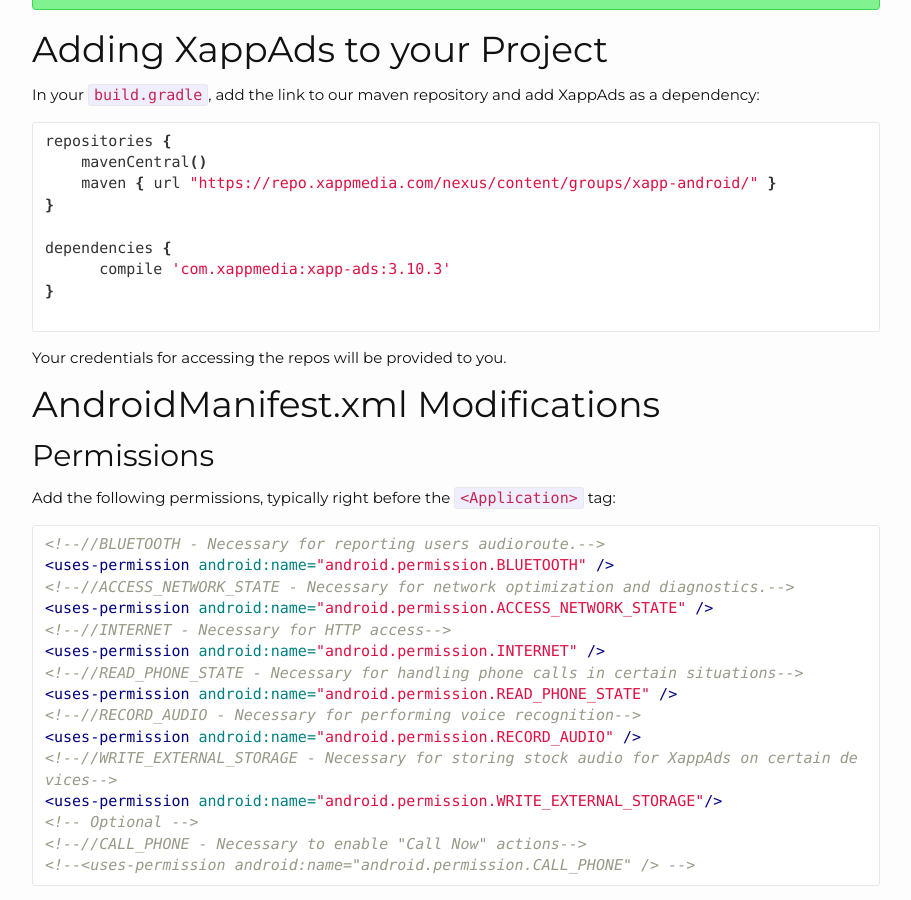
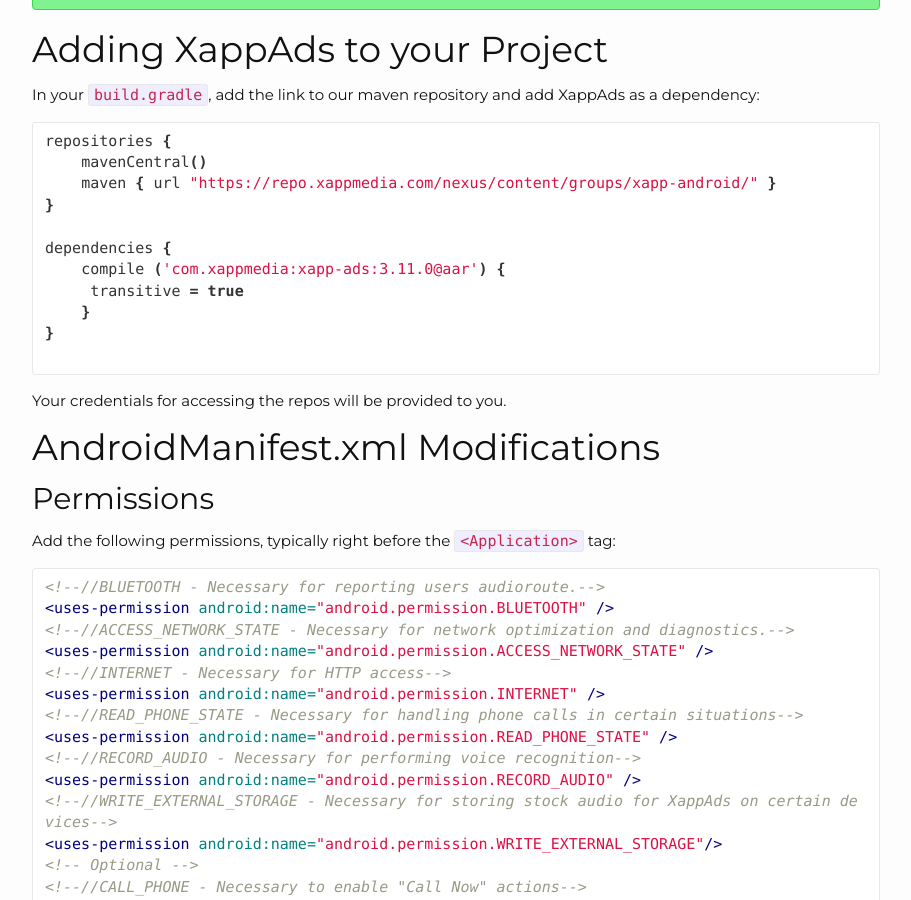
Before and after one commit to chrsdietz/Documentation, a Jekyll site: the page built from _android/quick-start.markdown, in a window 1280 px wide and 900 px high, scrolled down 306 px. Shown: the whole window, without its empty margins (38-949 px from the left). Built offline with Jekyll 4.4.1, drawn with Linux system fonts in a browser that asks for light colours; nearby versions of some CDN libraries; library files that are not in the unit come from our copies; Markdown is read by kramdown in place of the engine named in the settings; comment, search, counter and statistics services are not loaded.

Commit message:
updated the dependency compile

````diff
--- a/_android/quick-start.markdown
+++ b/_android/quick-start.markdown
@@ -19,7 +19,9 @@
 }
 
 dependencies {
-      compile 'com.xappmedia:xapp-ads:3.10.3'
+    compile ('com.xappmedia:xapp-ads:3.11.0@aar') {
+     transitive = true
+    }
 }
 
 ```
````
